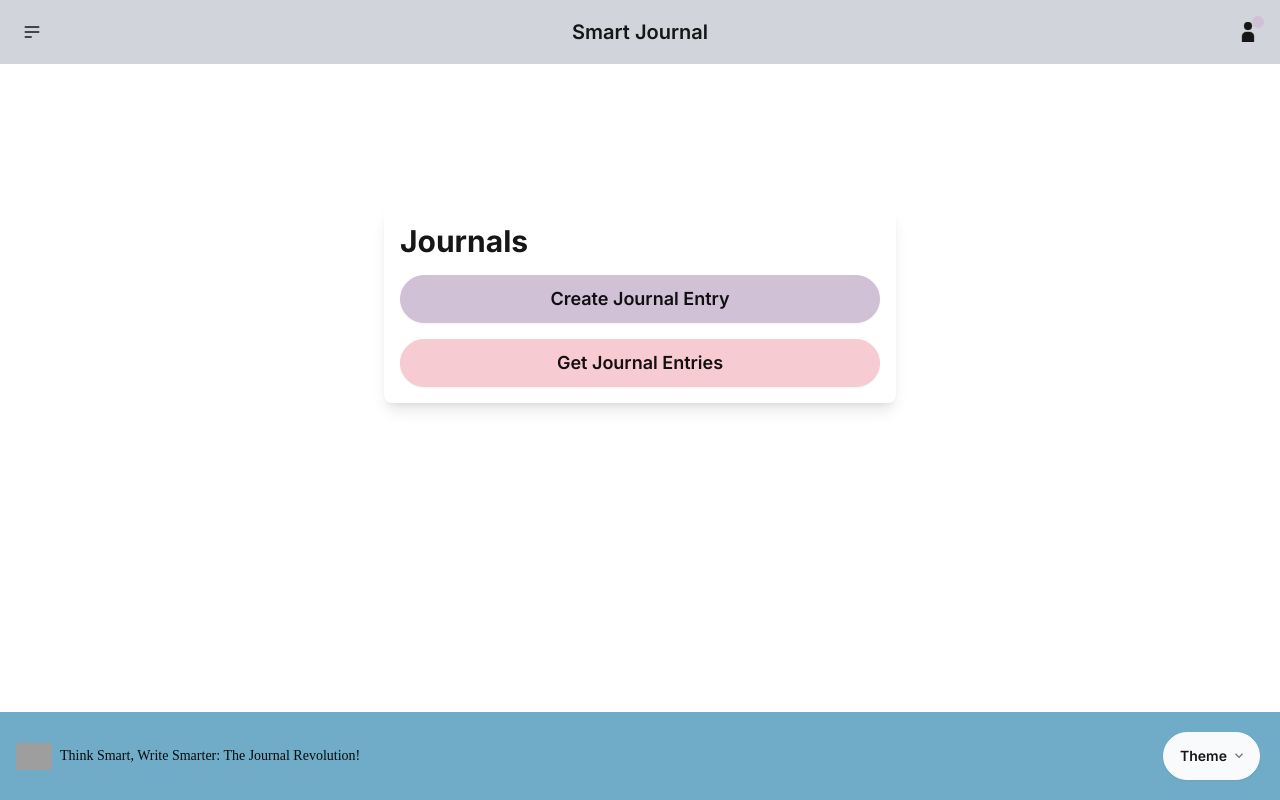
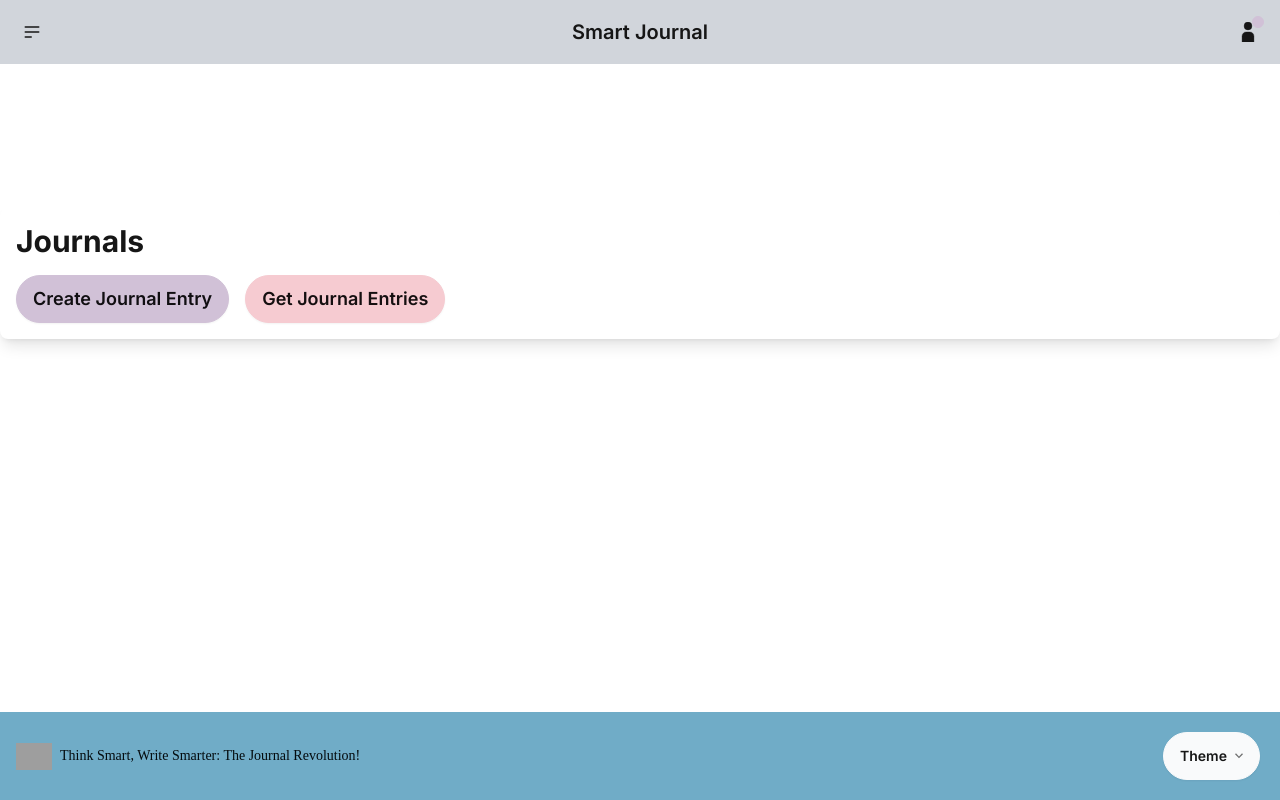
Before and after one commit to lampealex888/sheinnovates2024-smart-journal, a Next.js app: page /journal in a window 1280 px wide. Built offline with nearby package versions, Linux system fonts and the light colour scheme; grey boxes are pictures that could not be loaded.

Commit message:
somehow some changes got deleted

```diff
--- a/src/app/journal/page.jsx
+++ b/src/app/journal/page.jsx
@@ -2,11 +2,10 @@
 
 import axios from "axios";
 import Link from "next/link";
-import { useRouter } from "next/navigation";
-import { useState } from "react";
+import { useState, useEffect } from "react";
+import { format, parseISO } from "date-fns";
 
 export default function JournlPage() {
-  const router = useRouter();
   const [data, setData] = useState([]);
 
   const getJournalEntries = async () => {
@@ -21,9 +20,9 @@ export default function JournlPage() {
   };
 
   return (
-    <div className="max-w-lg mx-auto my-8 p-4 bg-base-100 rounded-lg shadow-lg">
+    <div className="max-w-7xl mx-auto my-8 p-4 bg-base-100 rounded-lg shadow-lg">
       <h1 className="text-3xl font-bold mb-4">Journals</h1>
-      <div className="flex flex-col gap-4">
+      <div className="flex flex-row gap-4">
         <button className="btn btn-primary text-lg">
           <Link href="/journal/create">
             Create Journal Entry
@@ -36,7 +35,7 @@ export default function JournlPage() {
           Get Journal Entries
         </button>
       </div>
-      <div className="flex flex-col">
+      <div className="grid grid-cols-3 gap-4">
         {data.length === 0
           ? null
           : data.map((entry) => (
@@ -45,10 +44,12 @@ export default function JournlPage() {
                 className="border border-neutral p-4 rounded-lg mt-4"
               >
                 <Link
-                  className="link link-hover link-info"
+                  className="link link-hover link-info flex flex-col"
                   href={`/journal/${entry._id}`}
                 >
-                  {entry.title}
+                  <span className="text-2xl font-bold mb-2">{entry.title}</span>
+                  <span className="text-neutral-content">{format(parseISO(entry.date), 'MM/dd/yyyy')}</span>
+                  <span>{entry.content.substring(0, 50)}</span>
                 </Link>
               </div>
             ))}
--- a/src/app/weather/page.jsx
+++ b/src/app/weather/page.jsx
@@ -12,7 +12,7 @@ function WeatherPage() {
   const getWeather = async (e) => {
     e.preventDefault();
     const loc = e.target.elements.loc.value;
-    const url = `http://api.weatherapi.com/v1/current.json?key=${apiKey}&q=${loc}`;
+    const url = `https://api.weatherapi.com/v1/current.json?key=${apiKey}&q=${loc}`;
     try {
       const res = await axios.get(url);
       setWeather({
```
